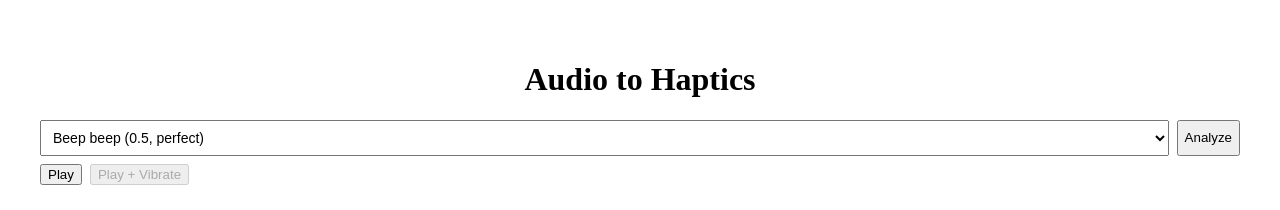
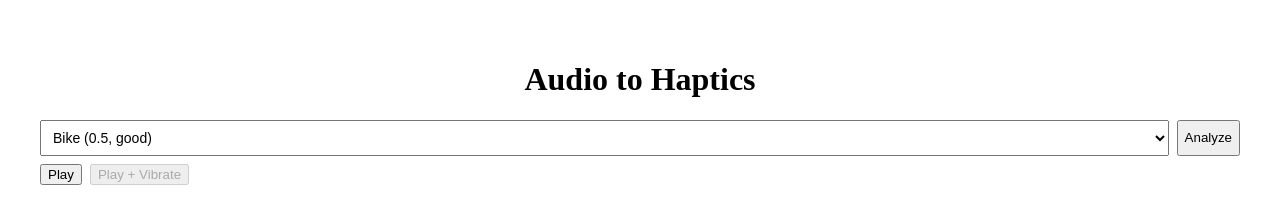
Before and after one commit to AdityaAnuragi/audio-to-haptics, a React (Vite) app: page / in a window 1280 px wide. Shown: the top 210 px of the page. Built offline with nearby package versions, Linux system fonts and the light colour scheme.

Commit message:
Better settings, still not close match

```diff
--- a/src/App.tsx
+++ b/src/App.tsx
@@ -36,7 +36,7 @@ const TEST_AUDIOS = [
 
 
 function App() {
-  const [url, setUrl] = useState('https://cdn.pixabay.com/audio/2022/11/05/audio_997c8fe344.mp3')
+  const [url, setUrl] = useState('https://cdn.pixabay.com/audio/2024/01/24/audio_23938106b7.mp3')
   const [loading, setLoading] = useState(false)
   const [error, setError] = useState<string | null>(null)
   const [result, setResult] = useState<AnalysisResult | null>(null)
--- a/src/audio/analyzeAudio.ts
+++ b/src/audio/analyzeAudio.ts
@@ -11,14 +11,15 @@ export interface Trend {
 
 export const BUCKET_SIZE = 4410 * 0.6
 
-export const VIBRATE_THRESHOLD = 0.05
+export const VIBRATE_THRESHOLD = 0.12
 
 export function shouldVibrate(t: Trend): boolean {
   const diff = t.rightRms - t.leftRms
-  const lowerBound = -0.03
-  const upperBound = 0.005
+  const lowerBound = -0.09
+  const upperBound = 0.015
   return (t.max >= VIBRATE_THRESHOLD) && (lowerBound <= diff && diff <= upperBound)
   // old amplitude settings: threshold 0.5, lowerBound -0.3, upperBound 0.05
+  // bass ≈ 0.3x amplitude, so settings scaled by ~0.3
 }
 
 export function computeTrends(data: Float32Array, sampleRate: number, bucketSize = BUCKET_SIZE): Trend[] {
```
